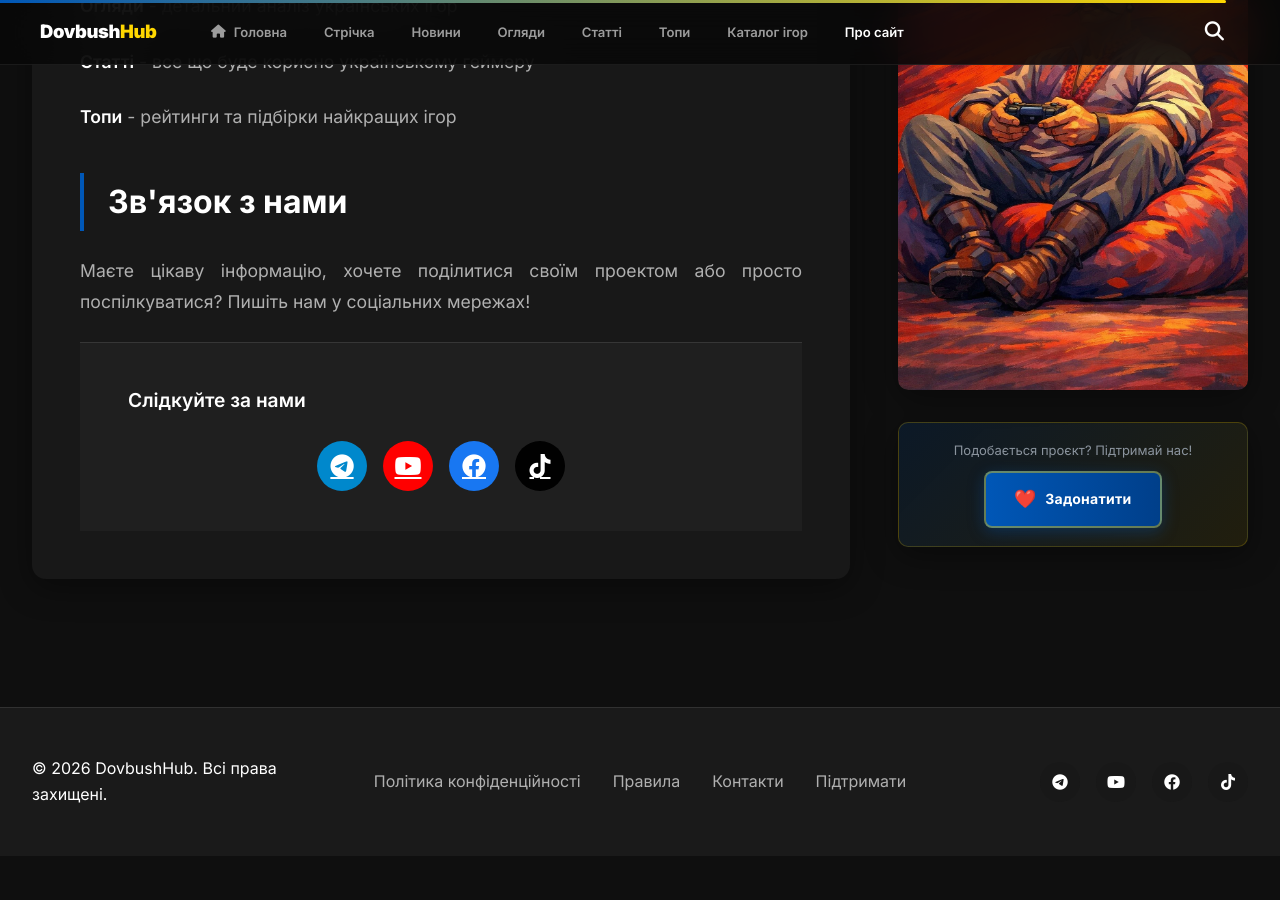
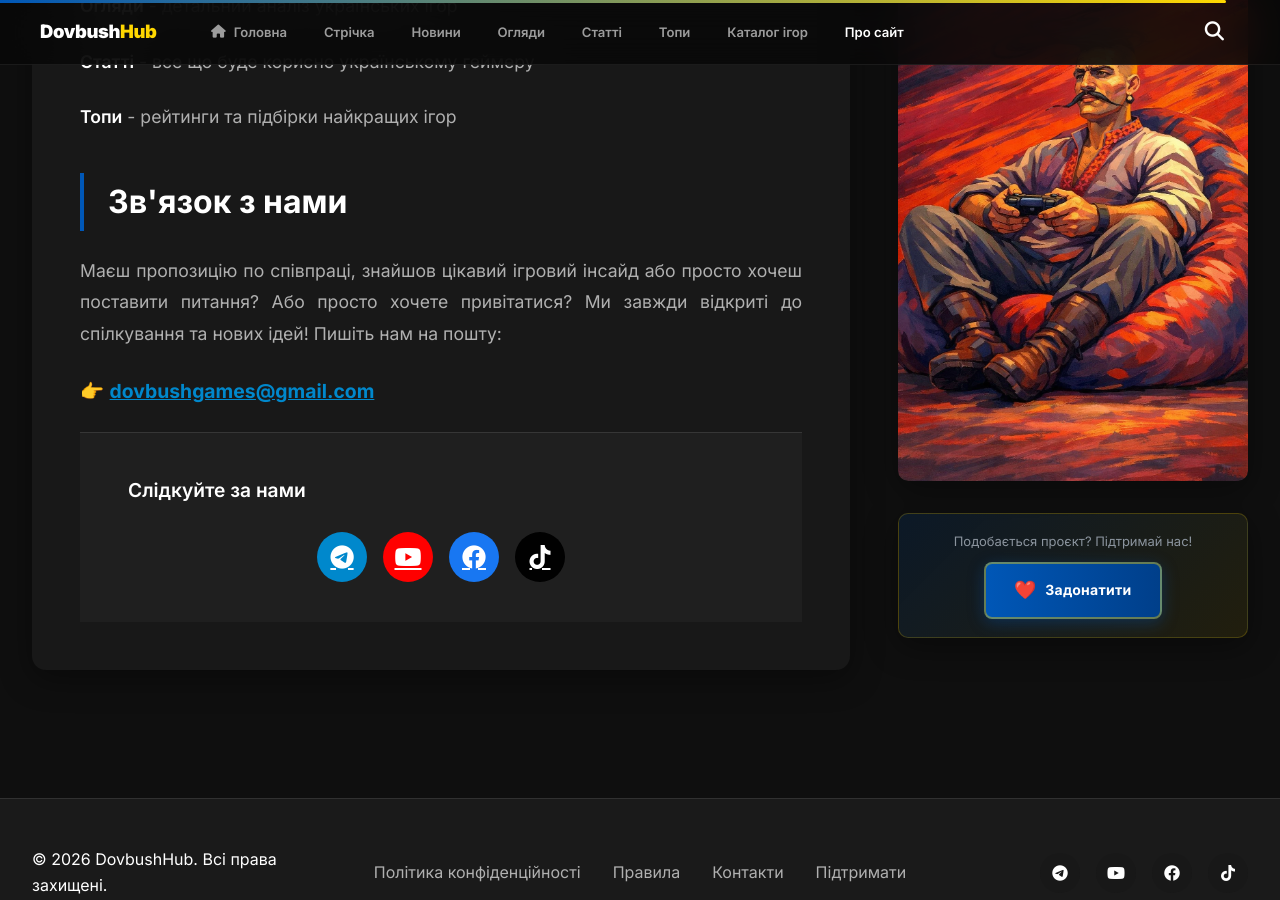
Before and after one commit to dovbush-media/dovbush-media.github.io, a Jekyll site: the page built from about.html, in a window 1280 px wide and 900 px high, scrolled down 1043 px. Built offline with Jekyll 4.4.1, drawn with Linux system fonts in a browser that asks for light colours; some web fonts are replaced; before the commit the page ends 1899 px from its top, so only the background shows below that.

Commit message:
Update about.html

```diff
--- a/about.html
+++ b/about.html
@@ -47,8 +47,10 @@ description: Про DovbushHub - український ігровий блог
 
       <h2>Зв'язок з нами</h2>
       <p>
-        Маєте цікаву інформацію, хочете поділитися своїм проектом або просто поспілкуватися?
-        Пишіть нам у соціальних мережах!
+        Маєш пропозицію по співпраці, знайшов цікавий ігровий інсайд або просто хочеш поставити питання? Або просто хочете привітатися? Ми завжди відкриті до спілкування та нових ідей! Пишіть нам на пошту:
+      </p>
+      <p style="font-size: 1.1em;">
+    👉 <b><a href="mailto:dovbushgames@gmail.com" style="color: #0088cc;">dovbushgames@gmail.com</a></b>
       </p>
 
       <div class="share-section">
```
